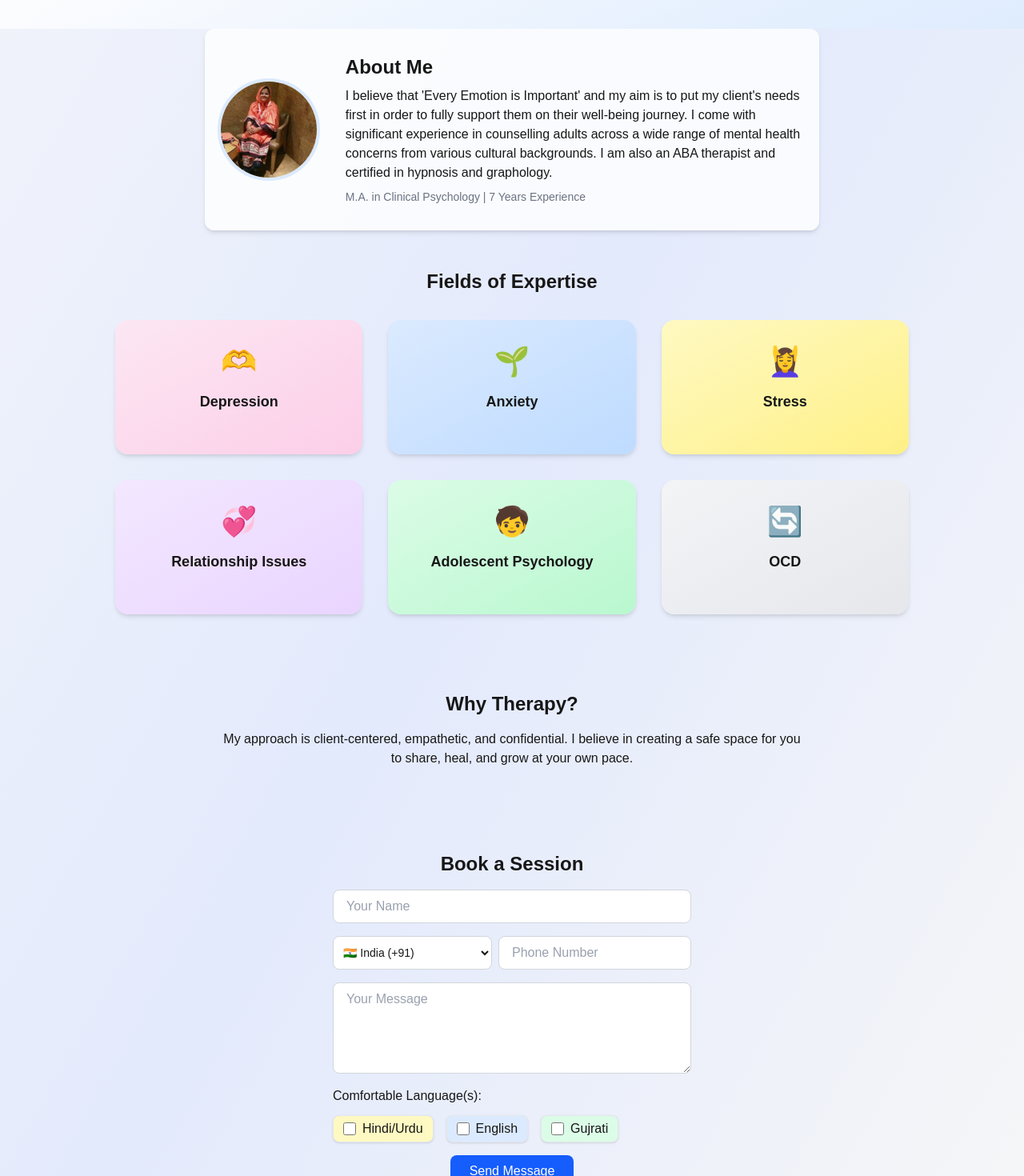
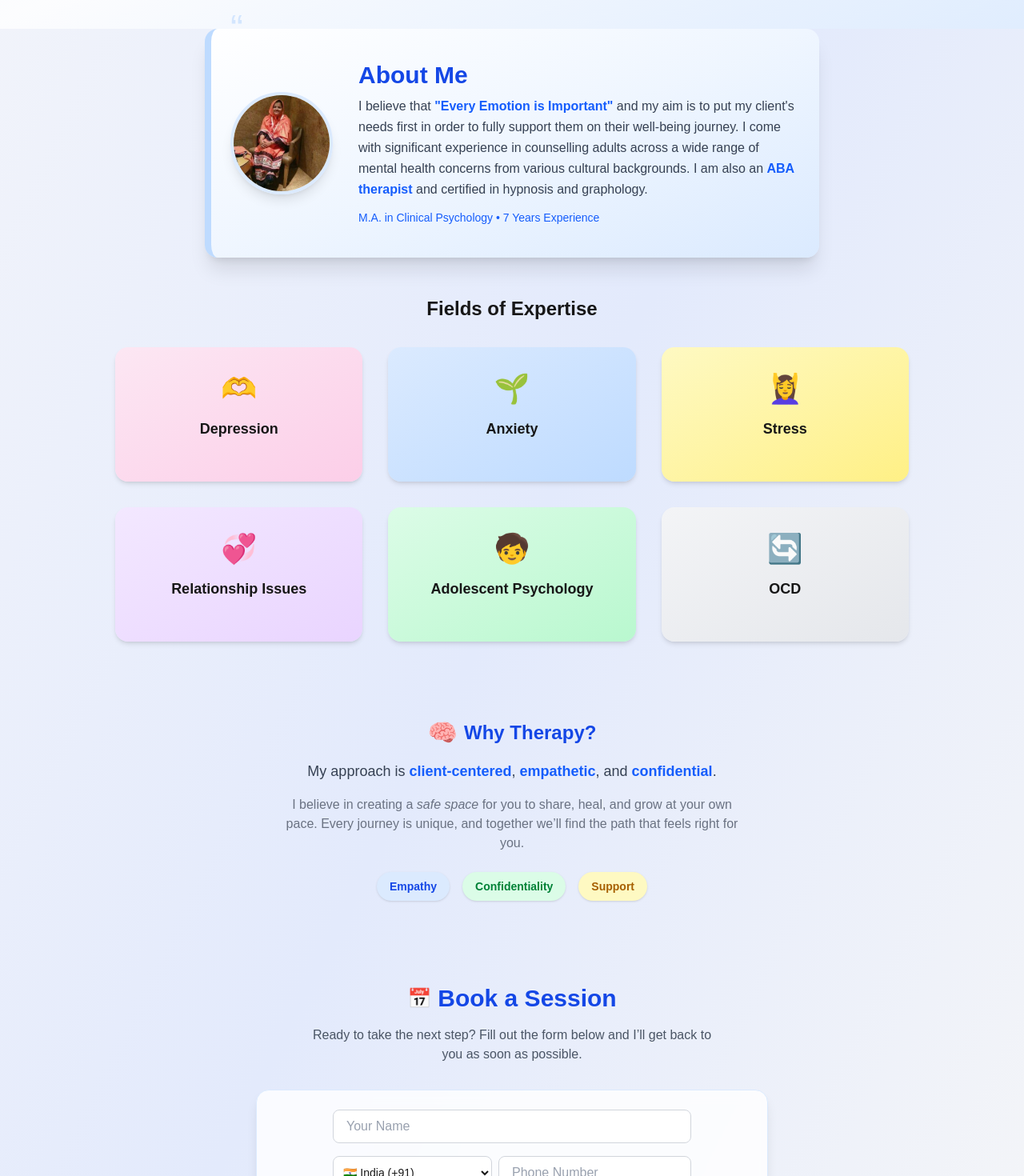
Before and after one commit to burhanNeosoft/zain1, a Next.js app: page / in a window 1280 px wide. Shown: the part 580-2050 px from the top of the page at 80% size. Built offline with nearby package versions, Linux system fonts and the light colour scheme.

Commit message:
feat: enhance UI with fade-in animations and improved styling for sections

```diff
--- a/src/app/globals.css
+++ b/src/app/globals.css
@@ -15,3 +15,11 @@
   background-size: 200% 200%;
   animation: gradient-move 8s ease-in-out infinite;
 }
+
+@keyframes fade-in {
+  from { opacity: 0; transform: translateY(30px);}
+  to { opacity: 1; transform: translateY(0);}
+}
+.animate-fade-in {
+  animation: fade-in 1s ease;
+}
--- a/src/app/page.tsx
+++ b/src/app/page.tsx
@@ -138,27 +138,43 @@
       </section>
 
       {/* About Me Section */}
-      <section className="flex flex-col sm:flex-row items-center justify-center gap-8 py-8 px-4 max-w-3xl mx-auto bg-white/80 dark:bg-[#23243a]/80 rounded-xl shadow-md">
+      <section
+        className="relative flex flex-col sm:flex-row items-center justify-center gap-8 py-10 px-6 max-w-3xl mx-auto
+          bg-gradient-to-br from-white via-blue-50 to-blue-100 dark:from-[#23243a] dark:via-[#23243a] dark:to-[#18181c]
+          rounded-2xl shadow-xl border-l-8 border-blue-200 dark:border-blue-800 animate-fade-in"
+      >
+        {/* Decorative quote icon */}
+        <span className="absolute -top-6 left-6 text-5xl text-blue-200 dark:text-blue-900 opacity-60 select-none pointer-events-none">
+          &ldquo;
+        </span>
         <Image
           src="/zain.jpeg"
           alt="Profile"
           width={128}
           height={128}
-          className="w-32 h-32 rounded-full object-cover border-4 border-blue-100 dark:border-blue-900"
+          className="w-32 h-32 rounded-full object-cover border-4 border-blue-100 dark:border-blue-900 shadow-lg"
           priority
         />
-        <div className="text-left">
-          <h2 className="text-2xl font-semibold mb-2">About Me</h2>
-          <p className="mb-2 text-base">
-            I believe that &#39;Every Emotion is Important&#39; and my aim is to
-            put my client&#39;s needs first in order to fully support them on
-            their well-being journey. I come with significant experience in
-            counselling adults across a wide range of mental health concerns from
-            various cultural backgrounds. I am also an ABA therapist and certified
-            in hypnosis and graphology.
+        <div className="text-left flex-1">
+          <h2 className="text-3xl font-bold mb-2 text-blue-700 dark:text-blue-300">
+            About Me
+          </h2>
+          <p className="mb-3 text-base leading-relaxed text-gray-700 dark:text-gray-200">
+            I believe that{" "}
+            <span className="font-semibold text-blue-600 dark:text-blue-300">
+              &quot;Every Emotion is Important&quot;
+            </span>{" "}
+            and my aim is to put my client&#39;s needs first in order to fully
+            support them on their well-being journey. I come with significant
+            experience in counselling adults across a wide range of mental health
+            concerns from various cultural backgrounds. I am also an{" "}
+            <span className="font-semibold text-blue-600 dark:text-blue-300">
+              ABA therapist
+            </span>{" "}
+            and certified in hypnosis and graphology.
           </p>
-          <p className="text-sm text-gray-500 dark:text-gray-400">
-            M.A. in Clinical Psychology | 7 Years Experience
+          <p className="text-sm text-blue-600 dark:text-blue-300 font-medium">
+            M.A. in Clinical Psychology &bull; 7 Years Experience
           </p>
         </div>
       </section>
@@ -226,20 +242,71 @@
       </section>
 
       {/* Her Approach Section */}
-      <section className="py-12 px-4 max-w-3xl mx-auto text-center">
-        <h2 className="text-2xl font-semibold mb-4">Why Therapy?</h2>
-        <p className="text-base mb-2">
-          My approach is client-centered, empathetic, and confidential. I believe
-          in creating a safe space for you to share, heal, and grow at your own
-          pace.
+      <section className="py-12 px-4 max-w-3xl mx-auto text-center relative">
+        {/* Decorative background blur */}
+        <div
+          aria-hidden
+          className="absolute inset-0 -z-10 flex justify-center items-center"
+        >
+          <div className="w-72 h-72 bg-blue-200/40 dark:bg-blue-900/30 rounded-full blur-3xl mx-auto"></div>
+        </div>
+        <h2 className="text-2xl font-bold mb-4 text-blue-700 dark:text-blue-300 flex items-center justify-center gap-2">
+          <span className="text-3xl">🧠</span> Why Therapy?
+        </h2>
+        <p className="text-lg mb-4 text-gray-700 dark:text-gray-200 font-medium max-w-2xl mx-auto">
+          My approach is{" "}
+          <span className="text-blue-600 dark:text-blue-300 font-semibold">
+            client-centered
+          </span>
+          ,{" "}
+          <span className="text-blue-600 dark:text-blue-300 font-semibold">
+            empathetic
+          </span>
+          , and{" "}
+          <span className="text-blue-600 dark:text-blue-300 font-semibold">
+            confidential
+          </span>
+          .
         </p>
+        <p className="text-base text-gray-500 dark:text-gray-400 max-w-xl mx-auto">
+          I believe in creating a{" "}
+          <span className="italic">safe space</span> for you to share, heal, and
+          grow at your own pace. Every journey is unique, and together we’ll find
+          the path that feels right for you.
+        </p>
+        <div className="flex justify-center gap-4 mt-6">
+          <span className="inline-block px-4 py-2 rounded-full bg-blue-100 dark:bg-blue-900 text-blue-700 dark:text-blue-200 text-sm font-semibold shadow-sm">
+            Empathy
+          </span>
+          <span className="inline-block px-4 py-2 rounded-full bg-green-100 dark:bg-green-900 text-green-700 dark:text-green-200 text-sm font-semibold shadow-sm">
+            Confidentiality
+          </span>
+          <span className="inline-block px-4 py-2 rounded-full bg-yellow-100 dark:bg-yellow-900 text-yellow-700 dark:text-yellow-200 text-sm font-semibold shadow-sm">
+            Support
+          </span>
+        </div>
       </section>
 
       {/* Book a Session Section */}
-      <section id="book-session" className="py-12 px-4 max-w-2xl mx-auto text-center">
-        <h2 className="text-2xl font-semibold mb-4">Book a Session</h2>
+      <section
+        id="book-session"
+        className="py-14 px-4 max-w-2xl mx-auto text-center relative"
+      >
+        {/* Decorative blurred background */}
+        <div
+          aria-hidden
+          className="absolute inset-0 -z-10 flex justify-center items-center"
+        >
+          <div className="w-80 h-80 bg-blue-200/40 dark:bg-blue-900/30 rounded-full blur-3xl mx-auto"></div>
+        </div>
+        <h2 className="text-3xl font-bold mb-4 text-blue-700 dark:text-blue-300 flex items-center justify-center gap-2">
+          <span className="text-2xl">📅</span> Book a Session
+        </h2>
+        <p className="mb-8 text-gray-600 dark:text-gray-300 text-base max-w-lg mx-auto">
+          Ready to take the next step? Fill out the form below and I’ll get back to you as soon as possible.
+        </p>
         <form
-          className="flex flex-col gap-4 items-center"
+          className="flex flex-col gap-4 items-center bg-white/80 dark:bg-[#18181c]/80 rounded-2xl shadow-lg p-6 border border-blue-100 dark:border-blue-900 backdrop-blur"
           onSubmit={handleSubmit}
         >
           <input
@@ -249,14 +316,14 @@
             value={form.name}
             onChange={handleChange}
             required
-            className="w-full max-w-md rounded-lg border border-gray-300 dark:border-gray-700 px-4 py-2 bg-white dark:bg-[#23243a] placeholder-gray-400 dark:placeholder-gray-300"
+            className="w-full max-w-md rounded-lg border border-gray-300 dark:border-gray-700 px-4 py-2 bg-white dark:bg-[#23243a] placeholder-gray-400 dark:placeholder-gray-300 focus:ring-2 focus:ring-blue-400 outline-none transition"
           />
           <div className="w-full max-w-md flex gap-2">
             <select
               name="countryCode"
               value={form.countryCode || "+91"}
               onChange={handleChange}
-              className="w-[50%] rounded-lg border border-gray-300 dark:border-gray-700 px-2 py-2 bg-white dark:bg-[#23243a] text-sm placeholder-gray-400 dark:placeholder-gray-300"
+              className="w-[50%] rounded-lg border border-gray-300 dark:border-gray-700 px-2 py-2 bg-white dark:bg-[#23243a] text-sm placeholder-gray-400 dark:placeholder-gray-300 focus:ring-2 focus:ring-blue-400 outline-none transition"
               required
             >
               <option value="+91">🇮🇳 India (+91)</option>
@@ -293,24 +360,7 @@
               <option value="+60">🇲🇾 Malaysia (+60)</option>
               <option value="+66">🇹🇭 Thailand (+66)</option>
               <option value="+52">🇲🇽 Mexico (+52)</option>
-              <option value="+1-876">🇯🇲 Jamaica (+1-876)</option>
-              <option value="+1-809">🇩🇴 Dominican Republic (+1-809)</option>
-              <option value="+1-868">🇹🇹 Trinidad & Tobago (+1-868)</option>
-              <option value="+1-784">🇻🇨 St. Vincent (+1-784)</option>
-              <option value="+1-758">🇱🇨 St. Lucia (+1-758)</option>
-              <option value="+1-721">🇸🇽 Sint Maarten (+1-721)</option>
-              <option value="+1-242">🇧🇸 Bahamas (+1-242)</option>
-              <option value="+1-246">🇧🇧 Barbados (+1-246)</option>
-              <option value="+1-441">🇧🇲 Bermuda (+1-441)</option>
-              <option value="+1-473">🇬🇩 Grenada (+1-473)</option>
-              <option value="+1-664">🇲🇸 Montserrat (+1-664)</option>
-              <option value="+1-869">🇰🇳 St. Kitts & Nevis (+1-869)</option>
-              <option value="+1-345">🇰🇾 Cayman Islands (+1-345)</option>
-              <option value="+1-649">🇹🇨 Turks & Caicos (+1-649)</option>
-              <option value="+1-767">🇩🇲 Dominica (+1-767)</option>
-              <option value="+1-809">🇩🇴 Dominican Republic (+1-809)</option>
-              <option value="+1-868">🇹🇹 Trinidad & Tobago (+1-868)</option>
-              {/* Add more as needed */}
+              {/* ...add more as needed... */}
             </select>
             <input
               type="tel"
@@ -320,7 +370,7 @@
               onChange={handleChange}
               required
               pattern="[0-9]{7,15}"
-              className="flex-1 rounded-lg border border-gray-300 dark:border-gray-700 px-4 py-2 bg-white dark:bg-[#23243a] placeholder-gray-400 dark:placeholder-gray-300"
+              className="flex-1 rounded-lg border border-gray-300 dark:border-gray-700 px-4 py-2 bg-white dark:bg-[#23243a] placeholder-gray-400 dark:placeholder-gray-300 focus:ring-2 focus:ring-blue-400 outline-none transition"
             />
           </div>
           {/* <input
@@ -330,16 +380,15 @@
             value={form.email}
             onChange={handleChange}
             required
-            className="w-full max-w-md rounded-lg border border-gray-300 dark:border-gray-700 px-4 py-2 bg-white dark:bg-[#23243a]"
+            className="w-full max-w-md rounded-lg border border-gray-300 dark:border-gray-700 px-4 py-2 bg-white dark:bg-[#23243a] placeholder-gray-400 dark:placeholder-gray-300 focus:ring-2 focus:ring-blue-400 outline-none transition"
           /> */}
-
           <textarea
             name="message"
             placeholder="Your Message"
             value={form.message}
             onChange={handleChange}
             required
-            className="w-full max-w-md rounded-lg border border-gray-300 dark:border-gray-700 px-4 py-2 bg-white dark:bg-[#23243a] placeholder-gray-400 dark:placeholder-gray-300"
+            className="w-full max-w-md rounded-lg border border-gray-300 dark:border-gray-700 px-4 py-2 bg-white dark:bg-[#23243a] placeholder-gray-400 dark:placeholder-gray-300 focus:ring-2 focus:ring-blue-400 outline-none transition"
             rows={4}
           />
           <div className="w-full max-w-md flex flex-col gap-2">
@@ -383,13 +432,13 @@
           </div>
           <button
             type="submit"
-            className="bg-blue-600 text-white rounded-lg px-6 py-2 font-medium hover:bg-blue-700 transition"
+            className="bg-blue-600 text-white rounded-lg px-6 py-2 font-medium hover:bg-blue-700 transition focus:ring-2 focus:ring-blue-400"
           >
             {status === "loading" ? "Sending..." : "Send Message"}
           </button>
           {status === "success" && (
             <p className="text-green-600 mt-2">
-              Message sent!. Will get back to you shortly
+              Message sent! Will get back to you shortly.
             </p>
           )}
           {status === "error" && (
```
